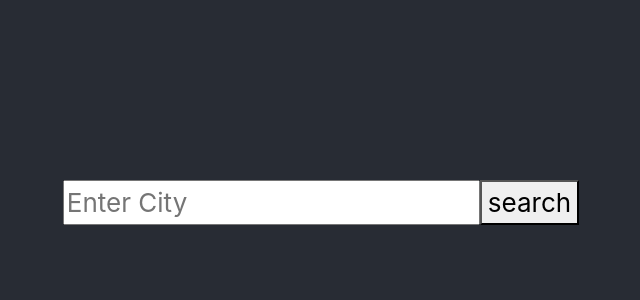
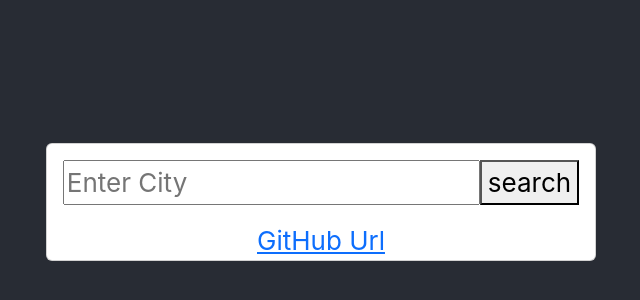
Before and after one commit to BanzEM/my-app, a React (Create React App) app: page / in a window 1280 px wide. Shown: the part 198-498 px from the top of the page, without its empty margins (319-959 px from the left). Built offline with nearby package versions, Linux system fonts and the light colour scheme.

Commit message:
added card around form

```diff
--- a/src/App.js
+++ b/src/App.js
@@ -1,12 +1,15 @@
 import React from "react";
 import "./App.css";
 import Weather from "./Weather";
+import Card from "./Card";
 
 function App() {
   return (
     <div className="App">
       <header className="App-header">
-        <Weather />
+        <Card>
+          <Weather />
+        </Card>
       </header>
     </div>
   );
--- /dev/null
+++ b/src/Card.js
@@ -0,0 +1,13 @@
+import React from "react";
+import Weather from "./Weather";
+
+export default function Card() {
+  return (
+    <div className="card">
+      <div className="card-body">
+        <Weather />
+      </div>
+      <a href="https://github.com/BanzEM/my-app.git">GitHub Url</a>
+    </div>
+  );
+}
--- a/src/Weather.js
+++ b/src/Weather.js
@@ -12,8 +12,6 @@ export default function Weather() {
       wind: response.data.wind.speed,
       icon: `https://openweathermap.org/img/wn/${response.data.weather[0].icon}@2x.png`,
     });
-    //alert(response.data.main.temp);
-    //console.log(response.data);
   }
 
   function handleSubmit(event) {
```
